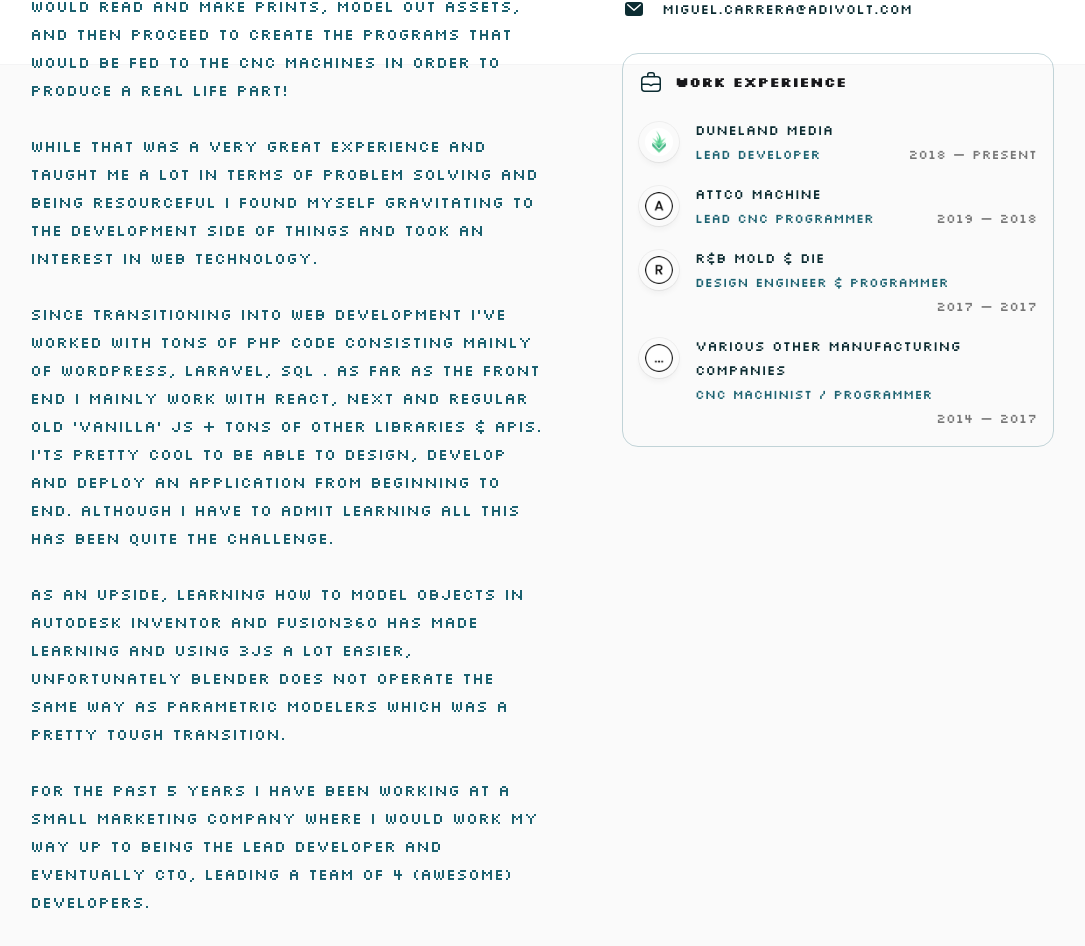
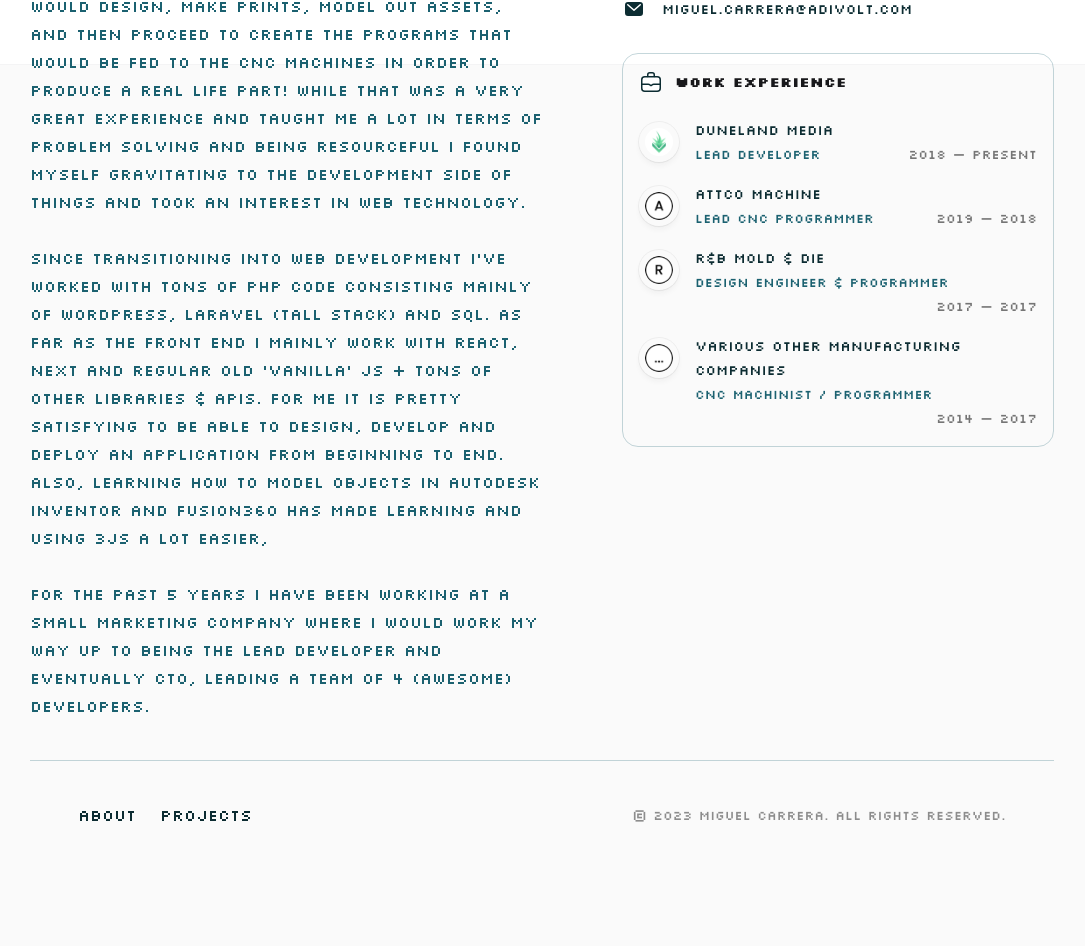
Before and after one commit to miomech/miguel-carrera-dev, a Next.js app: page /about in a window 1280 px wide. Shown: the part 736-1682 px from the top of the page, without its empty margins (98-1183 px from the left). After the commit the page ends 1629 px from the top, so only its background shows below. Built offline with nearby package versions, Linux system fonts and the light colour scheme.

Commit message:
fixed typos and updated bio

```diff
--- a/src/pages/about.jsx
+++ b/src/pages/about.jsx
@@ -58,30 +58,24 @@ export default function About() {
                     <div className="mt-6 space-y-7 text-base text-primary-500 dark:text-neutral-200">
                         <p>
                             For the past 9 years I&#39;ve been working with machines and code. I started off
-                            machining and them gradually moving on to programming the steel eating mammoths that live
+                            machining and then gradually moving on to programming the steel eating mammoths that live
                             inside factories.
                         </p>
                         <p>
-                            From then I moved on to Industrial design. I would read and make prints, model out assets,
+                            From then I moved on to Industrial design. I would design, make prints, model out assets,
                             and then proceed to create the programs that would be fed to the cnc machines in order to
-                            produce a real life part!
-                        </p>
-                        <p>
-                            While that was a very great experience and taught me a lot in terms of problem solving and
-                            being resourceful I found myself gravitating to the development side of things and took an
-                            interest in web technology.
+                            produce a real life part! While that was a very great experience and taught me a lot in
+                            terms of problem solving and being resourceful I found myself gravitating to the development
+                            side of things and took an interest in web technology.
                         </p>
                         <p>
                             Since transitioning into web development I&#39;ve worked with tons of PHP code consisting
-                            mainly of Wordpress, Laravel, SQL . As far as the front end I mainly work with React, Next
-                            and regular old &#39;Vanilla&#39; JS + Tons of other libraries & APIs. I&#39;ts pretty cool to be
-                            able to design, develop and deploy an application from beginning to end. Although I have to
-                            admit learning all this has been quite the challenge.
-                        </p>
-                        <p>
-                            As an upside, Learning how to model objects in Autodesk Inventor and Fusion360 has made
-                            learning and using 3JS a lot easier, Unfortunately blender does not operate the same way as
-                            parametric modelers which was a pretty tough transition.
+                            mainly of Wordpress, Laravel (TALL stack) and SQL. As far as the front end I mainly work with React, Next
+                            and regular old &#39;Vanilla&#39; JS + Tons of other libraries & APIs.
+
+                            For me it is pretty satisfying to be able to design, develop and deploy an application from
+                            beginning to end. Also, learning how to model objects in Autodesk Inventor and Fusion360 has made
+                            learning and using 3JS a lot easier,
                         </p>
                         <p>
                             For the past 5 years I have been working at a small marketing company where I would work my
```
Also changed, not shown: 4 other files (tests, documents, lock files or other folders).
